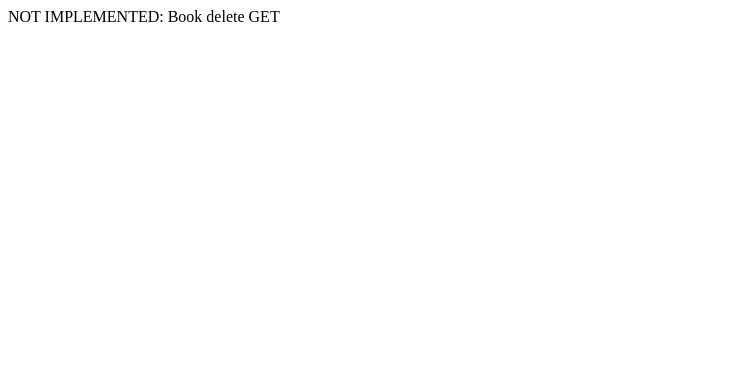
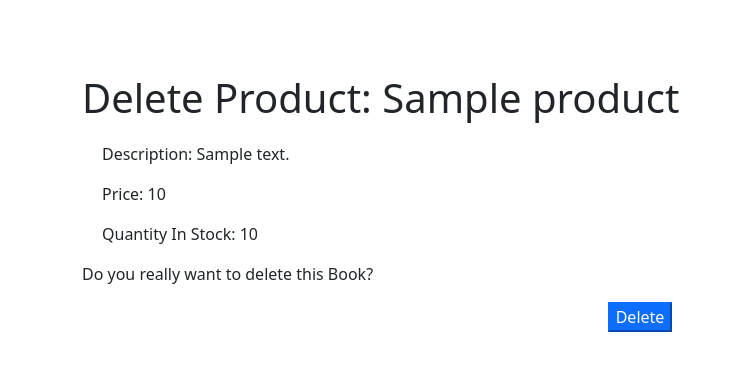
Before and after one commit to treymorris/express-storeinventoryapp, a Node server app: page /inventory/products/600000000000000000000001/delete in a window 1280 px wide. Shown: the top 371 px of the page, without its empty margins (0-734 px from the left). Run offline with Node 20, Linux system fonts and the light colour scheme; tables that the repository leaves empty hold one stand-in row (values such as "Sample post"); some libraries are stand-ins or nearby versions.

Commit message:
added delete product

```diff
--- a/controllers/productController.js
+++ b/controllers/productController.js
@@ -136,14 +136,38 @@ exports.product_create_post = [
   }
 ];
 
-// Display book delete form on GET.
-exports.product_delete_get = function(req, res) {
-    res.send('NOT IMPLEMENTED: Book delete GET');
+// Display Product delete form on GET.
+//exports.product_delete_get = function(req, res) {
+//    res.send('NOT IMPLEMENTED: Book delete GET');
+//};
+exports.product_delete_get = function(req, res, next) {
+
+    Product.findById(req.params.id)
+    //.populate('book')
+    .exec(function (err, product) {
+        if (err) { return next(err); }
+        if (product==null) { // No results.
+            res.redirect('/inventory/products');
+        }
+        // Successful, so render.
+        res.render('product_delete', { title: 'Delete Product', product:  product});
+    })
+
 };
 
-// Handle book delete on POST.
-exports.product_delete_post = function(req, res) {
-    res.send('NOT IMPLEMENTED: Book delete POST');
+// Handle Product delete on POST.
+//exports.product_delete_post = function(req, res) {
+//    res.send('NOT IMPLEMENTED: Book delete POST');
+//};
+exports.product_delete_post = function(req, res, next) {
+
+    // Assume valid Product id in field.
+    Product.findByIdAndRemove(req.body.id, function deleteProduct(err) {
+        if (err) { return next(err); }
+        // Success, so redirect to list of Products.
+        res.redirect('/inventory/products');
+        });
+
 };
 
 // Display book update form on GET.
--- /dev/null
+++ b/views/product_delete.hbs
@@ -0,0 +1,18 @@
+<h1>{{title}}: {{product.name}}</h1>
+
+<div style='margin-left:20px;margin-top:20px'>
+    <p>Description: {{product.description}}</p>
+    <p>Price: {{product.price}}</p>
+    <p>Quantity In Stock: {{product.quantityInStock}}</p>
+</div>
+
+<p>Do you really want to delete this Book?</p>
+
+<form method="POST" action="" class="mb-4">
+        <div class="form-group">
+        <input type="hidden" name="productid" class="form-control" required="true" value=productid>
+        </div>
+        <div class="text-center mb-3">
+            <input type="submit" value="Delete" class="btn-primary btn-block">
+        </div>
+</form>
--- a/views/product_detail.hbs
+++ b/views/product_detail.hbs
@@ -6,4 +6,5 @@
         <li class="list-group-item">Price: {{this.product.price}}</li>
         <li class="list-group-item">Quantity: {{this.product.quantityInStock}}</li>
     </ul>
+    <a href="{{this.product.url}}/delete">Delete Product</a>
 </div>
```
